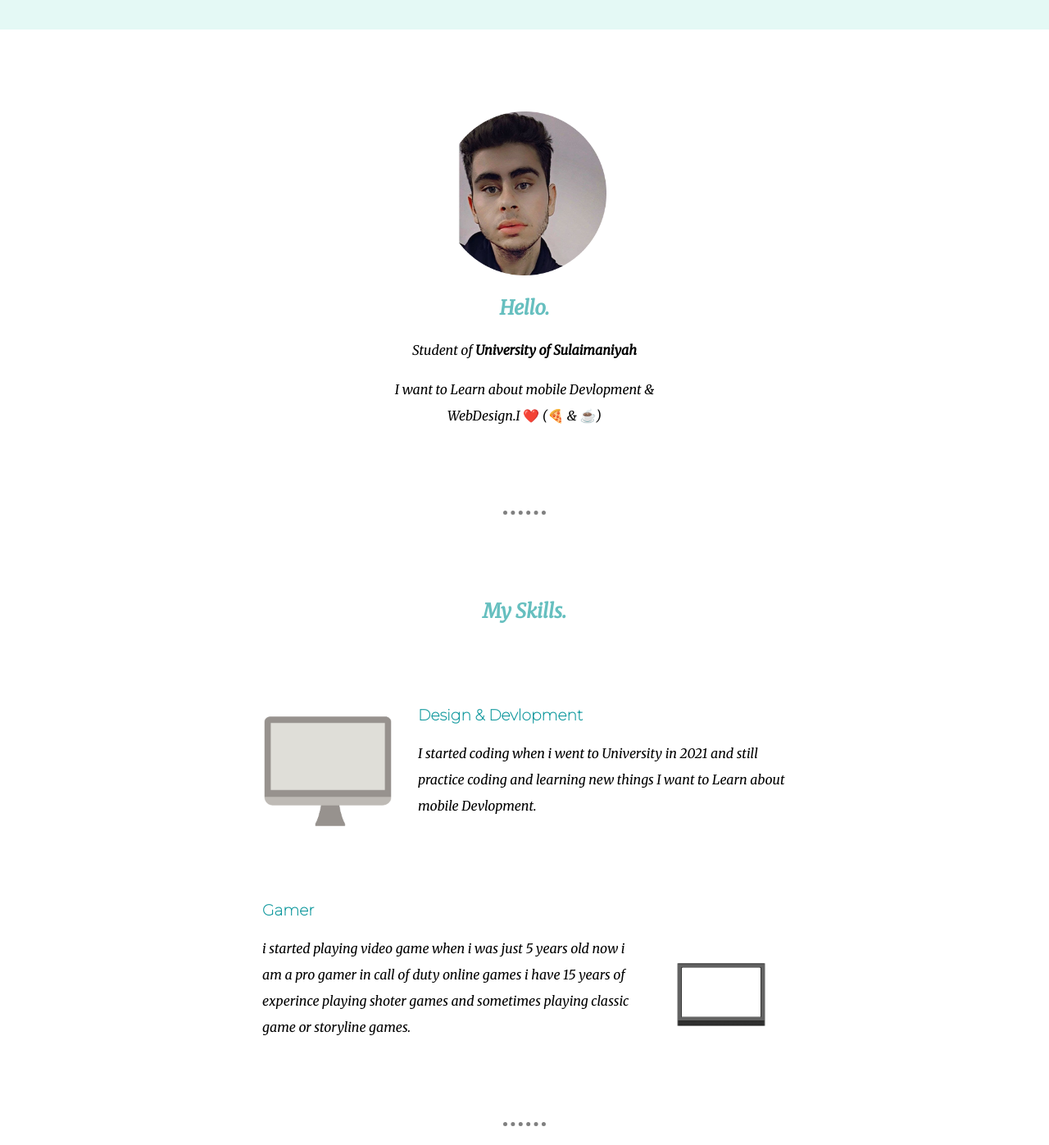
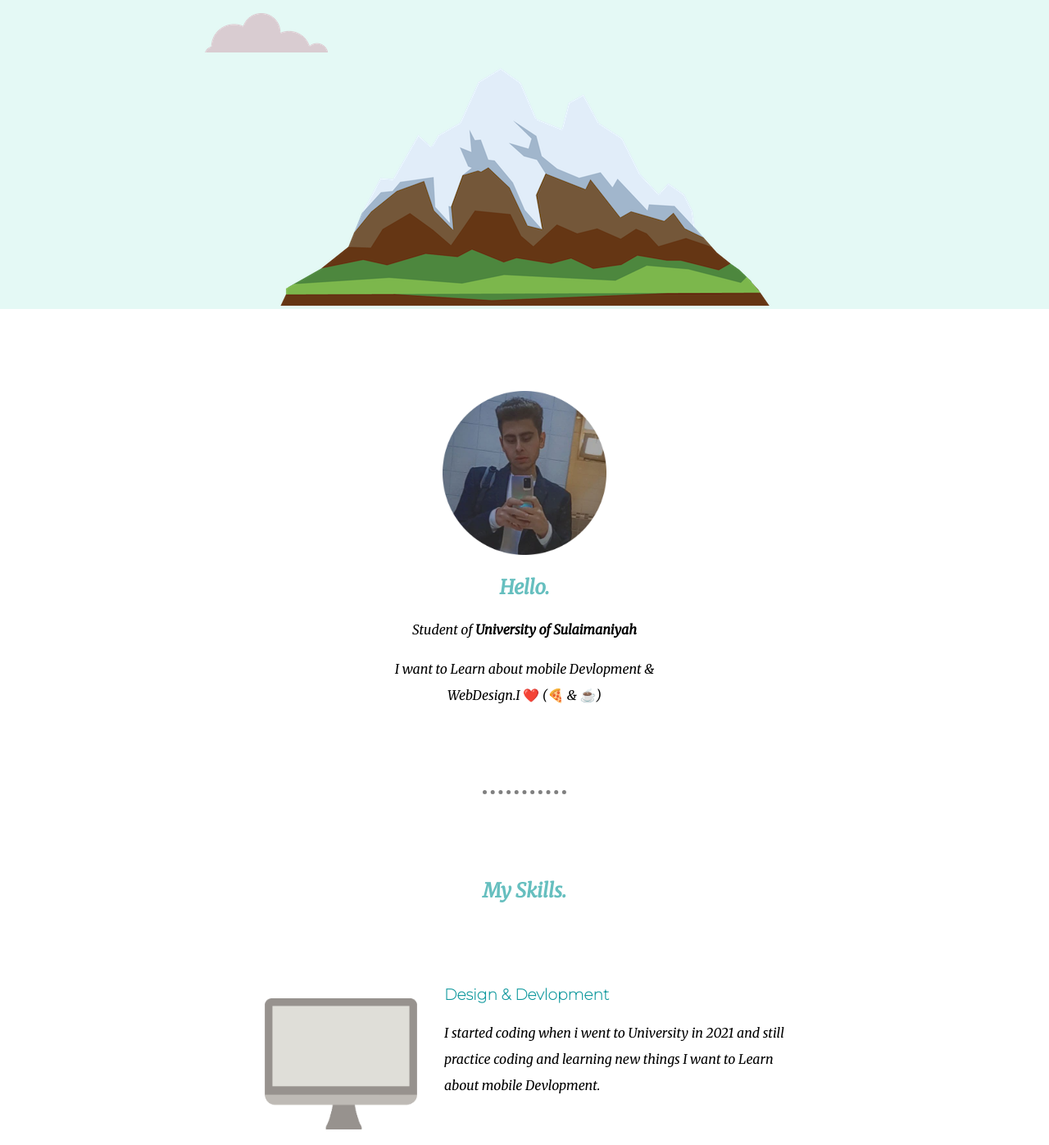
Before and after one commit to Zhiwar04/Personal-Website, a plain HTML site: page index.html in a window 1280 px wide. Shown: the part 440-1837 px from the top of the page at 82% size. Drawn offline with Linux system fonts and the light colour scheme.

Commit message:
Add files via upload

```diff
--- a/index.html
+++ b/index.html
@@ -15,15 +15,15 @@
   </head>
   <body>
     <div class="top-container">
-      <img class="top-cloud" src="images/cloud.png" />
+      <img class="top-cloud" src="cloud.png" />
       <h1>I'm Zhiwar</h1>
       <h2 class="programmer">a <span class="pro">Pro</span>grammer</h2>
-      <img class="bottom-cloud" src="./images/cloud.png" alt="" />
-      <img class="mauntain" src="./images/mountain.png" alt="" />
+      <img class="bottom-cloud" src="./cloud.png" alt="" />
+      <img class="mauntain" src="./mountain.png" alt="" />
     </div>
     <div class="middle-container">
         <div class="profile">
-          <img src="./photo_2022-01-28_17-12-07-modified.png" width="200px" alt="">
+          <img src="./photo_2022-01-28_17-00-12-modified.png" width="200px" alt="">
           <h2>Hello.</h2>
           <p><em>Student of <strong>University of Sulaimaniyah</strong></em></p>
         <p class="intro">I want to Learn about mobile Devlopment & WebDesign.I ❤️ (🍕 & ☕)</p>
--- a/style.css
+++ b/style.css
@@ -70,7 +70,7 @@ padding: 50px 0 20px;
     border-top-style: dotted;
      border-color: grey;
      border-width: 5px;
-     width: 4%;
+     width: 8%;
      height: 2px;
      margin: 100px auto;
  }
@@ -96,13 +96,13 @@ padding: 50px 0 20px;
  }
  .game{
      float: right;
-     width: 25%;
+     width: 30%;
      margin-left: 30px;
  }
  .code{
      margin-right: 30px;
      float: left;
-     width: 25%;
+     width: 30%;
  }
  .Btn {
     background: #3D94F6;
```
